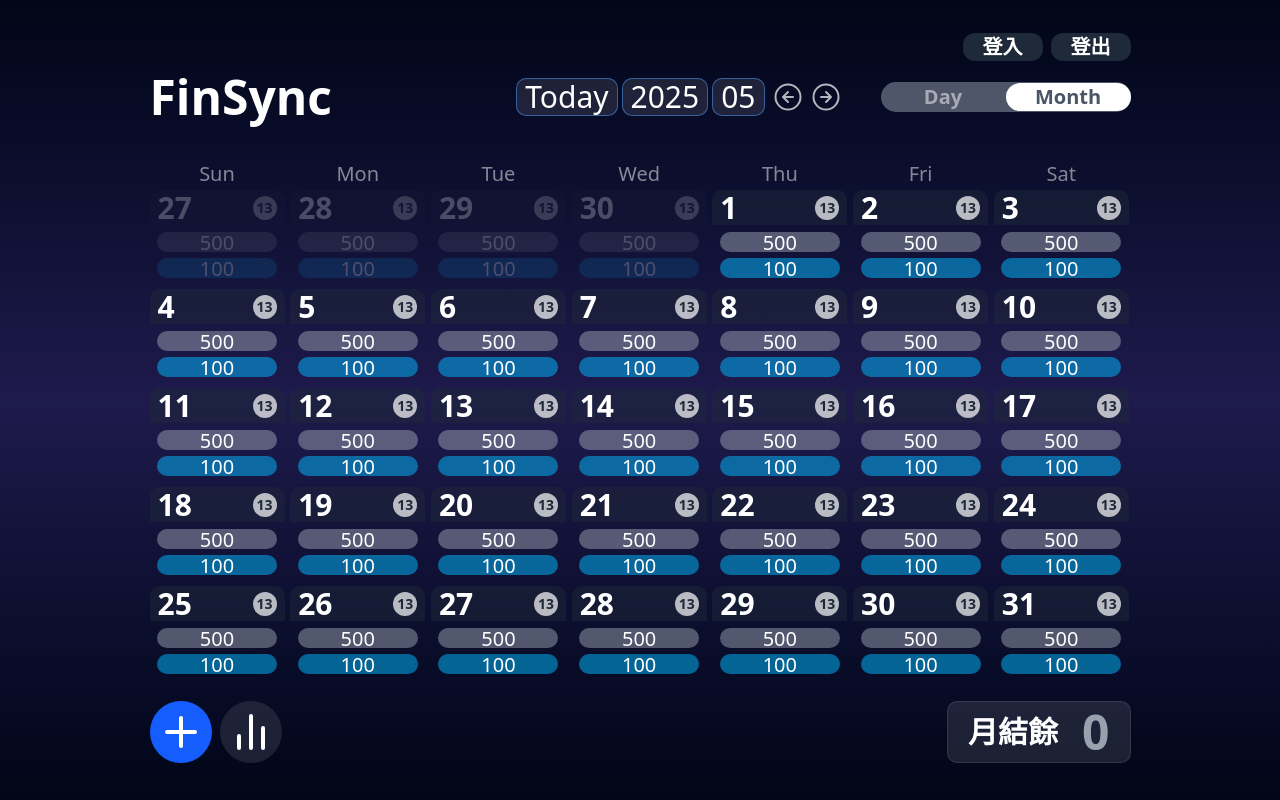
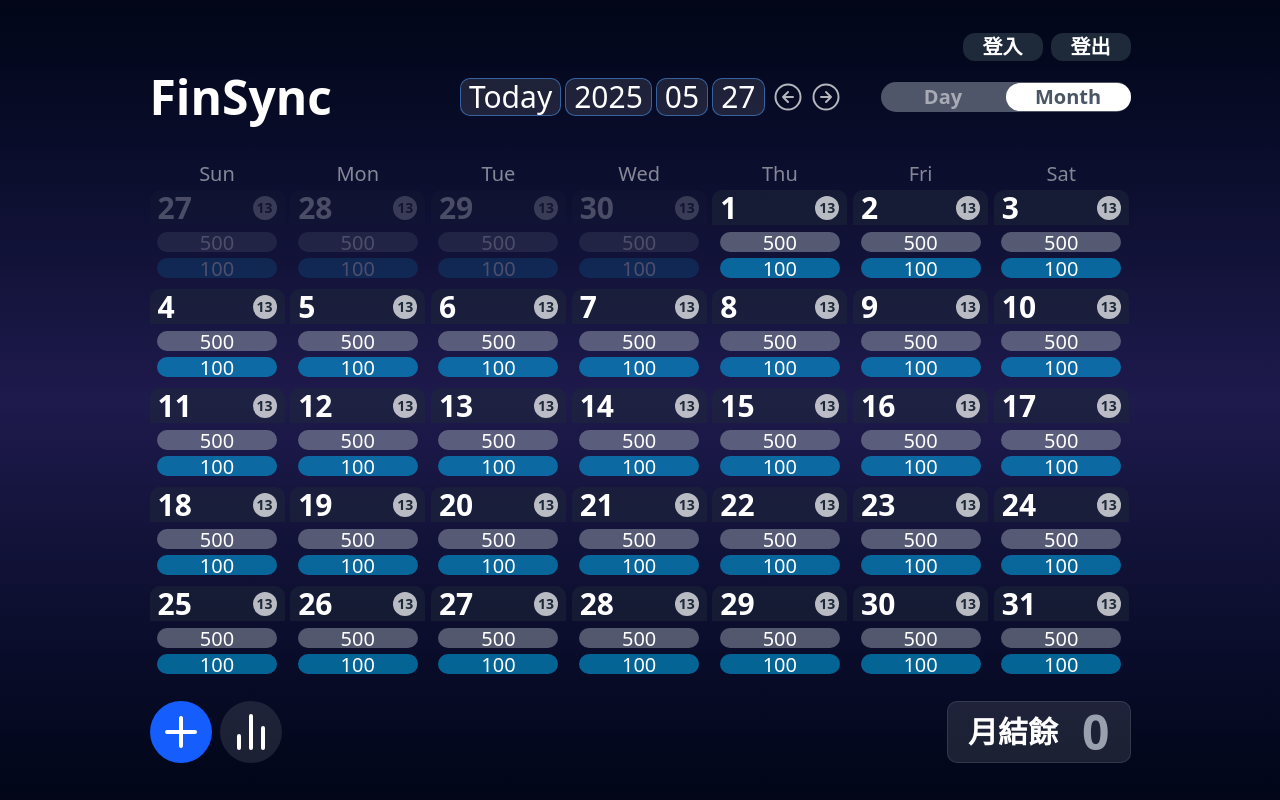
Before and after one commit to SonicHsu/React-FinSync-web, a React (Vite) app: page / in a window 1280 px wide. Built offline with nearby package versions, Linux system fonts and the light colour scheme.

Commit message:
minicalendar完成 整個datePicker系統連結完成

```diff
--- a/components/DateBox.jsx
+++ b/components/DateBox.jsx
@@ -1,10 +1,53 @@
-export default function DateBox({ value, onClick }) {
+import ReactDatePicker from "react-datepicker";
+
+export default function DateBox({
+  type,
+  value,
+  onClick,
+  currentDate,
+  mode,
+  handleDateChange,
+  setOpenMode,
+
+}) {
+
+  const isOpen = mode === type;
+
+  const renderMonthContent = (monthIndex, shortMonth, longMonth, day) => {
+    // 將 套件月份英文 轉換為 1-12 的月份數字
+    const numericMonth = monthIndex + 1;
+
+    const fullYear = new Date(day).getFullYear();
+    const tooltipText = `選擇: ${fullYear}年 ${longMonth}`; //
+
+    return <span title={tooltipText}>{numericMonth}</span>;
+  };
+
   return (
-    <div
-      onClick={onClick}
-      className="flex h-[38px] cursor-pointer items-center justify-center rounded-[10px] border border-blue-400/50 bg-white/10 px-2 text-3xl hover:bg-blue-400/50"
-    >
-      {value}
+    <div className="relative">
+      <div
+        onClick={onClick}
+        className="flex h-[38px] cursor-pointer items-center justify-center rounded-[10px] border border-blue-400/50 bg-white/10 px-2 text-3xl hover:bg-blue-400/50"
+      >
+        {value}
+      </div>
+
+      {isOpen && (
+        <div className="absolute top-full left-0 z-50 mt-2 w-[150px]">
+          <ReactDatePicker
+            selected={currentDate}
+            onChange={handleDateChange}
+            onClickOutside={() => setOpenMode(null)}
+            showYearPicker={mode === "year"}
+            showMonthYearPicker={mode === "month"}
+            renderMonthContent={
+              type === "month" ? renderMonthContent : undefined
+            }
+            open
+            inline
+          />
+        </div>
+      )}
     </div>
   );
 }
--- a/components/DatePicker.jsx
+++ b/components/DatePicker.jsx
@@ -8,15 +8,13 @@
   subtractDays,
   today,
 } from "../utils/dateUtils";
-import ReactDatePicker from "react-datepicker";
 
 export default function DatePicker({ currentView, currentDate, onDateChange }) {
   const [openMode, setOpenMode] = useState(null);
-  const datePickerRef = useRef(null);
 
   const handleDateChange = (date) => {
     onDateChange(date);
-    setOpenMode(null); // 選完自動關閉
+    setOpenMode(null);
   };
 
   const handleLeftClick = () => {
@@ -36,65 +34,37 @@
   return (
     <div className="flex items-center space-x-2">
       <div className="relative flex items-center space-x-1">
-        <DateBox value="Today" onClick={() => onDateChange(today)} />
+        <DateBox type="today" value="Today" onClick={() => onDateChange(today)} />
 
-        <div className="relative">
         <DateBox
+          type="year"
           value={currentDate.getFullYear()}
           onClick={() => setOpenMode("year")}
+          currentDate={currentDate}
+          mode={openMode}
+          handleDateChange={handleDateChange}
+          setOpenMode={setOpenMode}
         />
-          {openMode === "year" && (
-            <div className="absolute top-full left-0 z-50 mt-2 w-[150px] ">
-              <ReactDatePicker
-                selected={currentDate}
-                onChange={handleDateChange}
-                onClickOutside={() => setOpenMode(null)}
-                showYearPicker={true}
-                open
-                inline
-              />
-            </div>
-          )}
-        </div>
 
-        <div className="relative">
         <DateBox
+          type="month"
           value={String(currentDate.getMonth() + 1).padStart(2, "0")}
           onClick={() => setOpenMode("month")}
+          currentDate={currentDate}
+          mode={openMode}
+          handleDateChange={handleDateChange}
+          setOpenMode={setOpenMode}
         />
-          {openMode === "month" && (
-            <div className="absolute top-full left-0 z-50 mt-2 w-[150px]">
-              <ReactDatePicker
-                selected={currentDate}
-                onChange={handleDateChange}
-                onClickOutside={() => setOpenMode(null)}
-                showMonthYearPicker={true}
-                open
-                inline
+
+        <DateBox
+          type="date"
+          value={String(currentDate.getDate()).padStart(2, "0")}
+          onClick={() => setOpenMode("date")}
+          currentDate={currentDate}
+          mode={openMode}
+          handleDateChange={handleDateChange}
+          setOpenMode={setOpenMode}
         />
-            </div>
-          )}
-        </div>
-
-        {currentView === "Day" && (
-          <div className="relative">
-            <DateBox
-              value={String(currentDate.getDate()).padStart(2, "0")}
-              onClick={() => setOpenMode("day")}
-            />
-            {openMode === "day" && (
-              <div className="absolute top-full left-1/2 z-50 mt-2 -translate-x-1/2 transform">
-                <ReactDatePicker
-                  selected={currentDate}
-                  onChange={handleDateChange}
-                  onClickOutside={() => setOpenMode(null)}
-                  open
-                  inline
-                />
-              </div>
-            )}
-          </div>
-        )}
 
         {currentView === "Day" && (
           <span className="w-12 text-center text-2xl font-medium text-white/50">
@@ -103,14 +73,8 @@
         )}
       </div>
 
-      <ArrowButton
-        direction="left"
-        onClick={handleLeftClick}
-      />
-      <ArrowButton
-        direction="right"
-        onClick={handleRightClick}
-      />
+      <ArrowButton direction="left" onClick={handleLeftClick} />
+      <ArrowButton direction="right" onClick={handleRightClick} />
     </div>
   );
 }
--- a/components/DayCalendar.jsx
+++ b/components/DayCalendar.jsx
@@ -1,10 +1,10 @@
 import DayCalendarSidebar from "./DayCalendarSidebar"
 import DayTransactions from "./DayTransactions"
 
-export default function DayCalendar() {
+export default function DayCalendar({date, onDateChange}) {
     return(
-         <div className="w-[981px] h-[670px] flex justify-between mx-auto mt-8 " data-day-calendar>
-            <DayCalendarSidebar />
+         <div className="w-[981px] h-[670px] flex justify-between mx-auto mt-8">
+            <DayCalendarSidebar date={date} onDateChange={onDateChange} />
             <DayTransactions />
         </div>
     )
--- a/components/DayCalendarSidebar.jsx
+++ b/components/DayCalendarSidebar.jsx
@@ -1,6 +1,40 @@
+import { useState, useEffect } from "react";
 import CalendarActionButtons from "./CalendarActionButtons";
+import MiniCalendarDay from "./MiniCalendarDay";
+import {
+  today,
+  generateMonthCalendarDays,
+  addMonths,
+  subtractMonths,
+  formatMonth,
+  isTheSameDay
+} from "../utils/dateUtils";
 
-export default function DayCalendarSidebar() {
+export default function DayCalendarSidebar({ date, onDateChange }) {
+  const [miniCalendarDate, setMiniCalendarDate] = useState(today);
+
+  const MiniCalendarDays = generateMonthCalendarDays(miniCalendarDate);
+  const MiniCalendarDaysAll = MiniCalendarDays.map((calendarDay) => (
+    <MiniCalendarDay
+    day={calendarDay}
+    currentDate={miniCalendarDate}
+    onClick={() => onDateChange(calendarDay)}
+    isToday={isTheSameDay(calendarDay, today())}
+    isSelected={isTheSameDay(calendarDay, date)}
+     />
+  ));
+
+  useEffect(() => {
+    // 如果主日期所在的月份和 miniCalendar 不一樣，就更新
+    const isSameMonth =
+      date.getFullYear() === miniCalendarDate.getFullYear() &&
+      date.getMonth() === miniCalendarDate.getMonth();
+
+    if (!isSameMonth) {
+      setMiniCalendarDate(date);
+    }
+  }, [date]);
+
   return (
     <div className="flex h-[668px] w-[280px] flex-col rounded-[10px]">
       <div
@@ -11,10 +45,17 @@
           className="flex h-[40px] w-full items-center justify-between p-4"
           data-mini-calendar-header
         >
-          <div className="text-2xl" data-mini-calendar-date></div>
+          <div className="text-2xl" data-mini-calendar-date>
+            {formatMonth(miniCalendarDate)}
+          </div>
 
           <div className="flex items-center space-x-6">
-            <button data-mini-calendar-pre-button>
+            <button
+              className="cursor-pointer"
+              onClick={() =>
+                setMiniCalendarDate((prevDate) => subtractMonths(prevDate, 1))
+              }
+            >
               <svg
                 width="10"
                 height="18"
@@ -32,7 +73,12 @@
               </svg>
             </button>
 
-            <button data-mini-calendar-next-button>
+            <button
+              className="cursor-pointer"
+              onClick={() =>
+                setMiniCalendarDate((prevDate) => addMonths(prevDate, 1))
+              }
+            >
               <svg
                 width="10"
                 height="18"
@@ -65,10 +111,7 @@
         </div>
 
         <div className="w-full px-2">
-          <ul
-            className="grid grid-cols-7 gap-1"
-            data-mini-calendar-day-list
-          ></ul>
+          <ul className="grid grid-cols-7 gap-1">{MiniCalendarDaysAll}</ul>
         </div>
       </div>
 
--- /dev/null
+++ b/components/MiniCalendarDay.jsx
@@ -0,0 +1,9 @@
+export default function MiniCalendarDay({day, currentDate, onClick, isToday, isSelected}) {
+    const currentMonth = currentDate.getMonth();
+
+    return (
+        <li class={`mini-calendar-item cursor-pointer ${day.getMonth() !== currentMonth ? "opacity-25" : ""}
+        ${isToday ? "mini-calendar-date-today" : "" } ${isSelected ? "mini-calendar-date-selected" : "" }
+        `} onClick={onClick}>{day.getDate()}</li>
+    )
+}
--- a/src/App.jsx
+++ b/src/App.jsx
@@ -23,7 +23,7 @@
         {currentView === "Month" ? (
           <MonthCalendar date={currentDate} />
         ) : (
-          <DayCalendar date={currentDate} />
+          <DayCalendar date={currentDate} onDateChange={setCurrentDate} />
         )}
       </main>
     </div>
--- a/src/index.css
+++ b/src/index.css
@@ -45,7 +45,7 @@
 }
 
 .react-datepicker__year-text {
-  @apply w-16 py-1 text-center text-base font-normal text-white hover:text-blue-800;
+  @apply py-1 text-center text-xl font-normal text-white hover:text-blue-800;
 }
 
 .react-datepicker__month {
@@ -53,11 +53,11 @@
 }
 
 .react-datepicker__month-wrapper {
-  @apply flex max-w-60 flex-wrap justify-center gap-0.5;
+  @apply flex flex-wrap justify-center gap-0.5;
 }
 
 .react-datepicker__month-text {
-  @apply w-16 py-1 text-center text-base font-normal text-white hover:text-blue-800;
+  @apply py-1 text-center text-xl font-normal text-white hover:text-blue-800;
 }
 
 .button-option {
```
Lines whose indentation alone changed are shown as unchanged.
